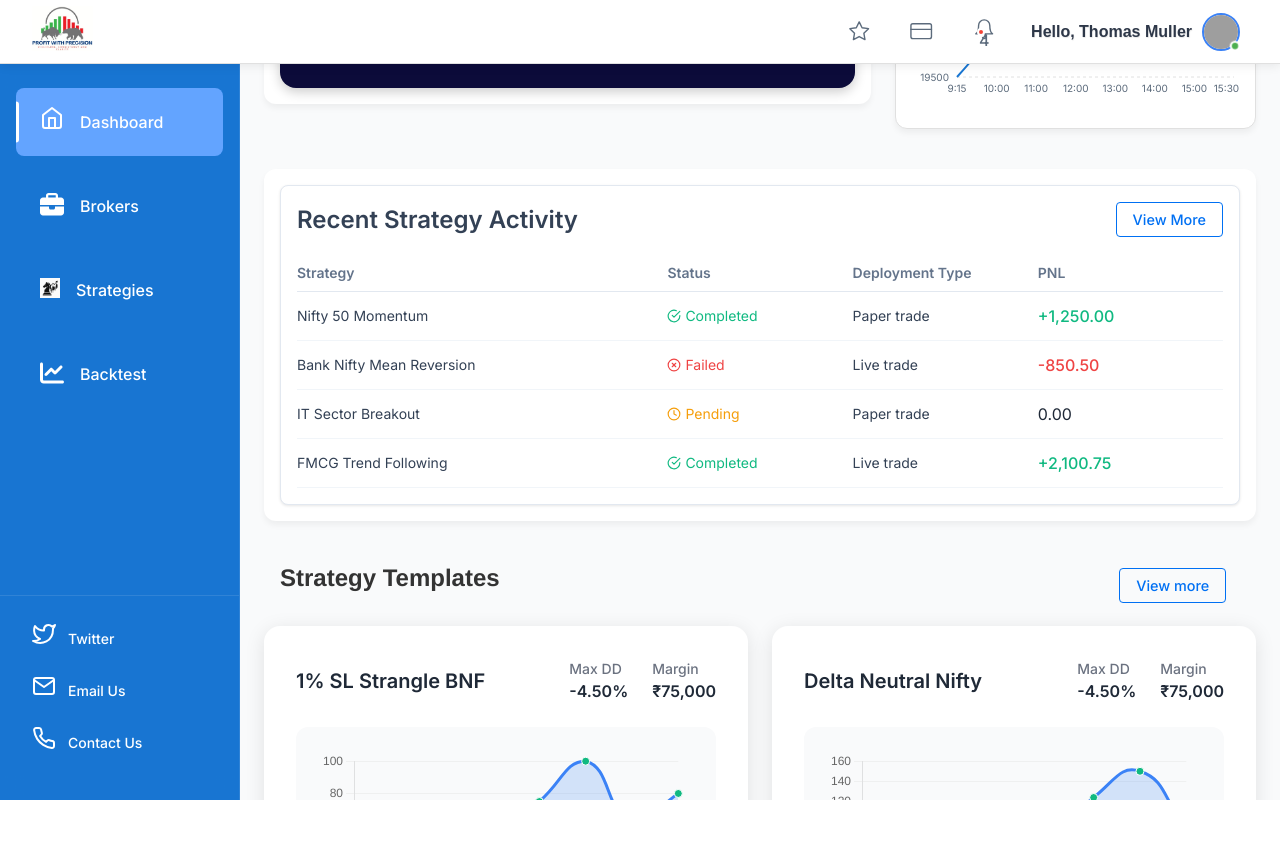
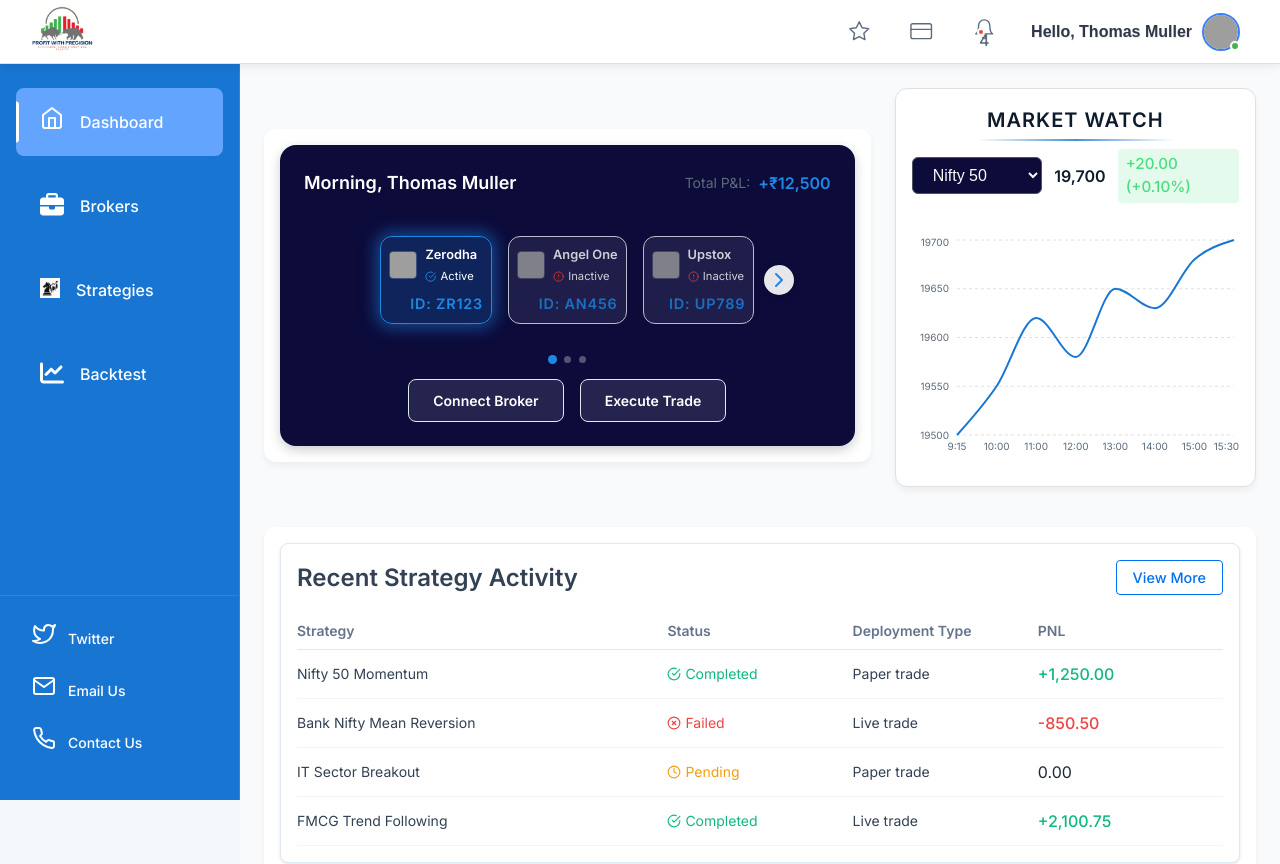
Before and after one commit to sudhanshu2070/last-trade, a React (Vite) app: page / in a window 1280 px wide. Shown: the top 864 px of the page. Before the commit the page ends 800 px from the top, so only its background shows below. Built offline with nearby package versions, Linux system fonts and the light colour scheme; grey boxes are pictures that could not be loaded.

Commit message:
SignUp screen UI fix 0.3

```diff
--- a/src/components/auth/Login.module.css
+++ b/src/components/auth/Login.module.css
@@ -1,7 +1,3 @@
-:root {
-  font-family: 'Inter', 'Segoe UI', sans-serif;
-}
-
 /* Entire Page */
 .loginContainer {
   height: 100vh;
--- a/src/components/auth/SignUp.module.css
+++ b/src/components/auth/SignUp.module.css
@@ -1,12 +1,3 @@
-/* Ensure zero margin & no default scroll */
-html, body {
-  margin: 0;
-  padding: 0;
-  height: 100%;
-  overflow: hidden;
-  font-family: 'Inter', 'Segoe UI', sans-serif;
-}
-
 .container {
   width: 100vw;
   height: 100dvh; /* better than 100vh on mobile */
```
